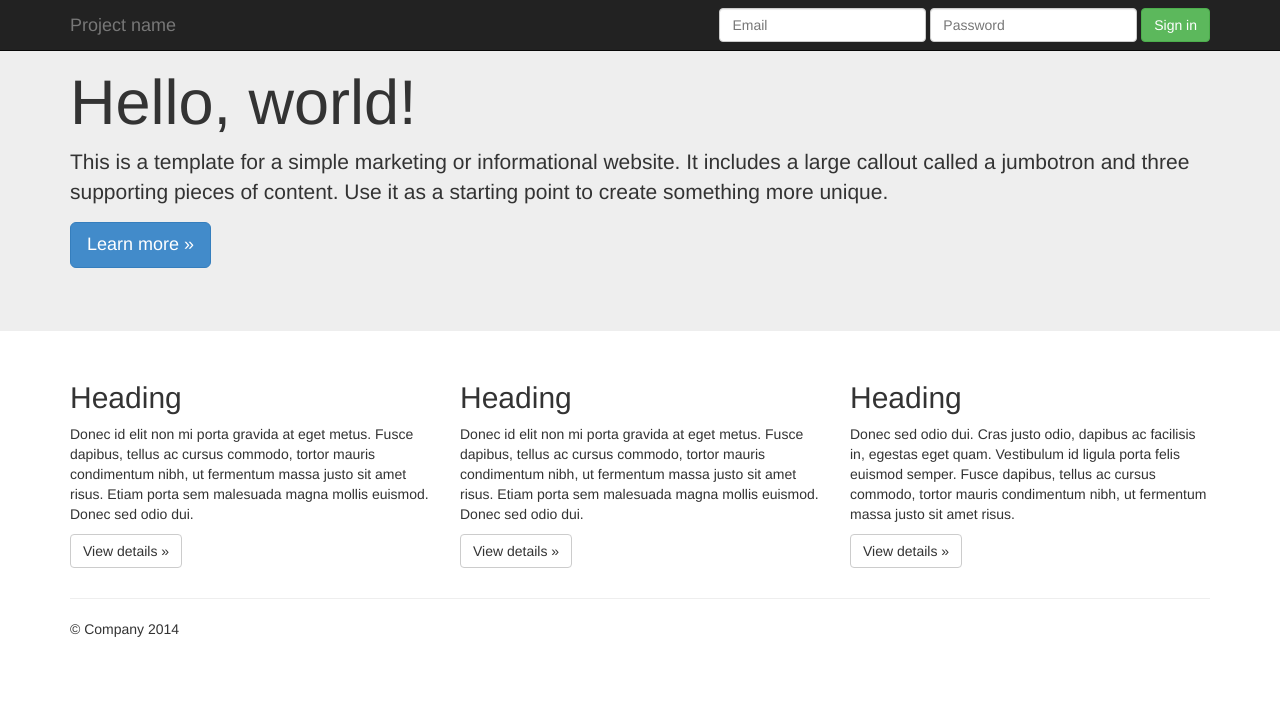
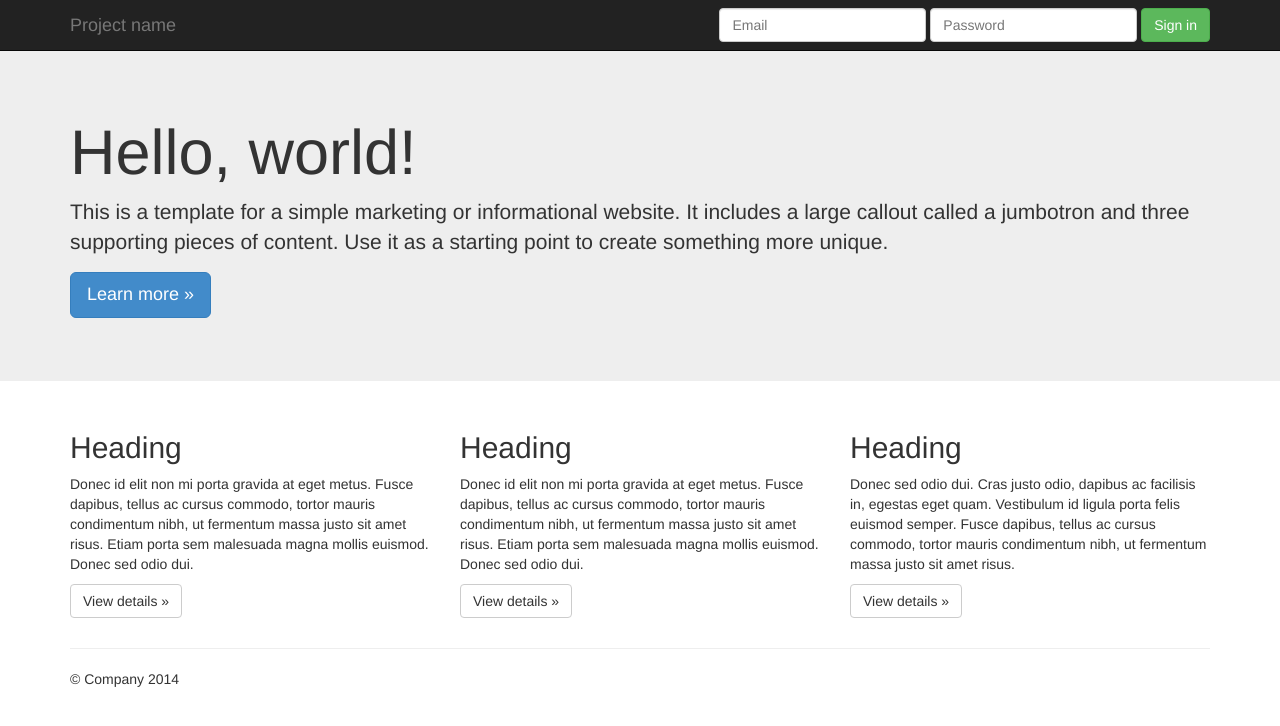
Before and after one commit to jleake/soy-envelope-643, a Flask app: page / in a window 1280 px wide. Shown: the top 726 px of the page. Run offline with Flask 2, Linux system fonts and the light colour scheme; some libraries are stand-ins or nearby versions.

Commit message:
Added main stylesheet.

```diff
--- /dev/null
+++ b/static/css/style.css
@@ -0,0 +1,5 @@
+/* Move down content because we have a fixed navbar that is 50px tall */
+body {
+  padding-top: 50px;
+  padding-bottom: 20px;
+}
--- a/templates/example.html
+++ b/templates/example.html
@@ -13,8 +13,8 @@
     <!-- Bootstrap core CSS -->
     <link href="../static/css/bootstrap.min.css" rel="stylesheet">
 
-    <!-- Custom styles for this template -->
-	<!--<link href="jumbotron.css" rel="stylesheet">-->
+    <!-- Main CSS -->
+	<link href="../static/css/style.css" rel="stylesheet">
 
     <!-- IE10 viewport hack for Surface/desktop Windows 8 bug -->
 	<!--<script src="../../assets/js/ie10-viewport-bug-workaround.js"></script>-->
```
